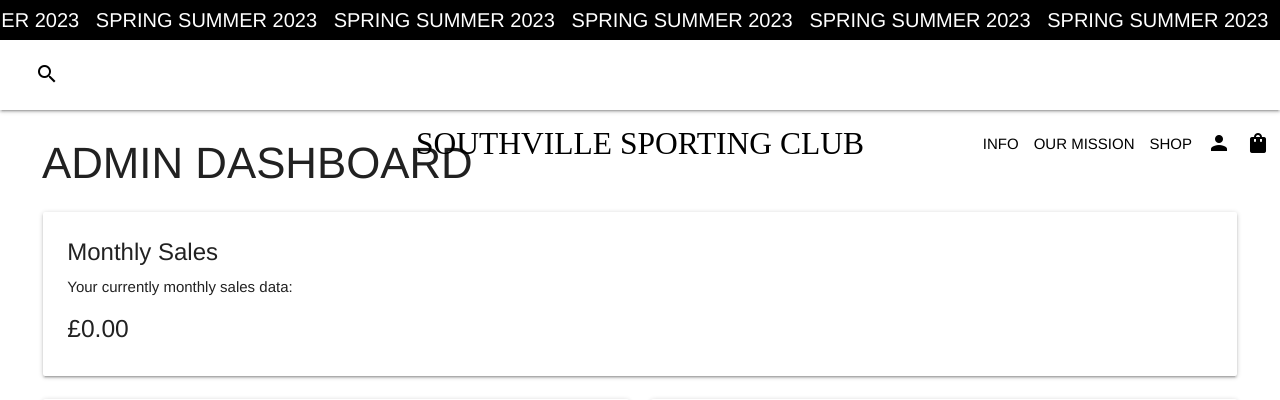
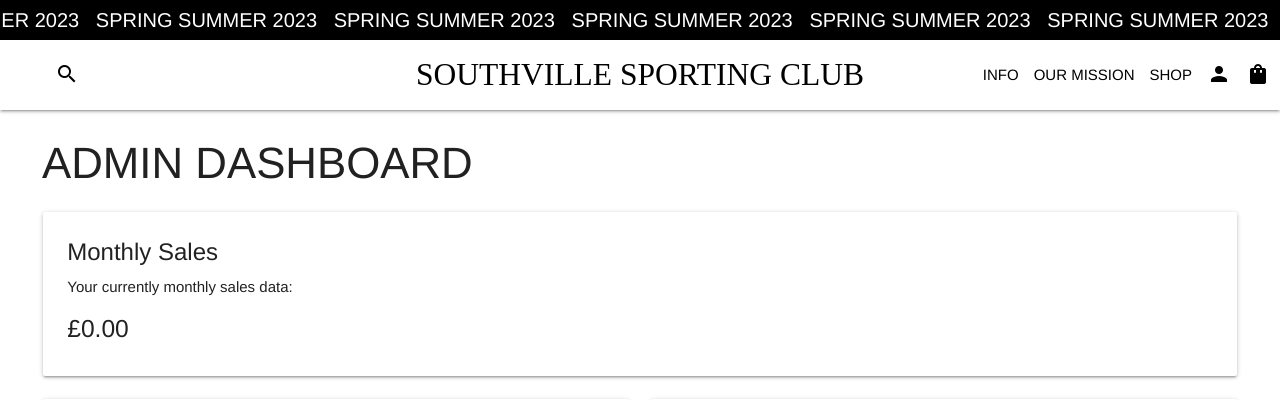
Before and after one commit to nccadman19/southville-sporting-club, a Django app: page /admin-dashboard/ in a window 1280 px wide. Shown: the top 400 px of the page. Run offline with Django 4.2, Linux system fonts and the light colour scheme; the visitor is signed in with stand-in values (Sample User, id 1); data that the repository does not hold is empty; some libraries are stand-ins or nearby versions.

Commit message:
Styling changed part 2

```diff
--- a/templates/base.html
+++ b/templates/base.html
@@ -54,7 +54,7 @@
         </a>
         <nav class="white">
             <div class="nav-wrapper">
-                <li>
+                <li class="left search">
                     <ul class="left search">
                         <form method="GET" action="{% url 'products' %}">
                             <div class="input-field">
```
